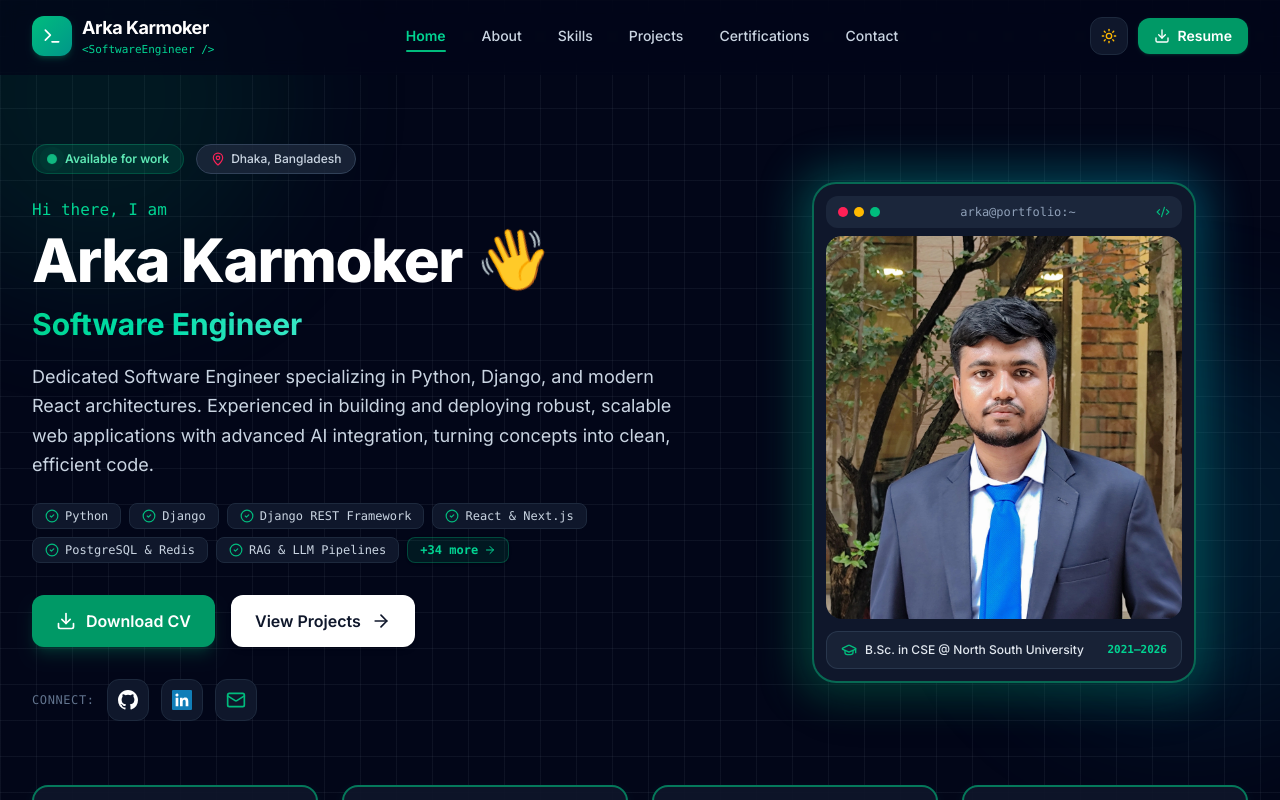
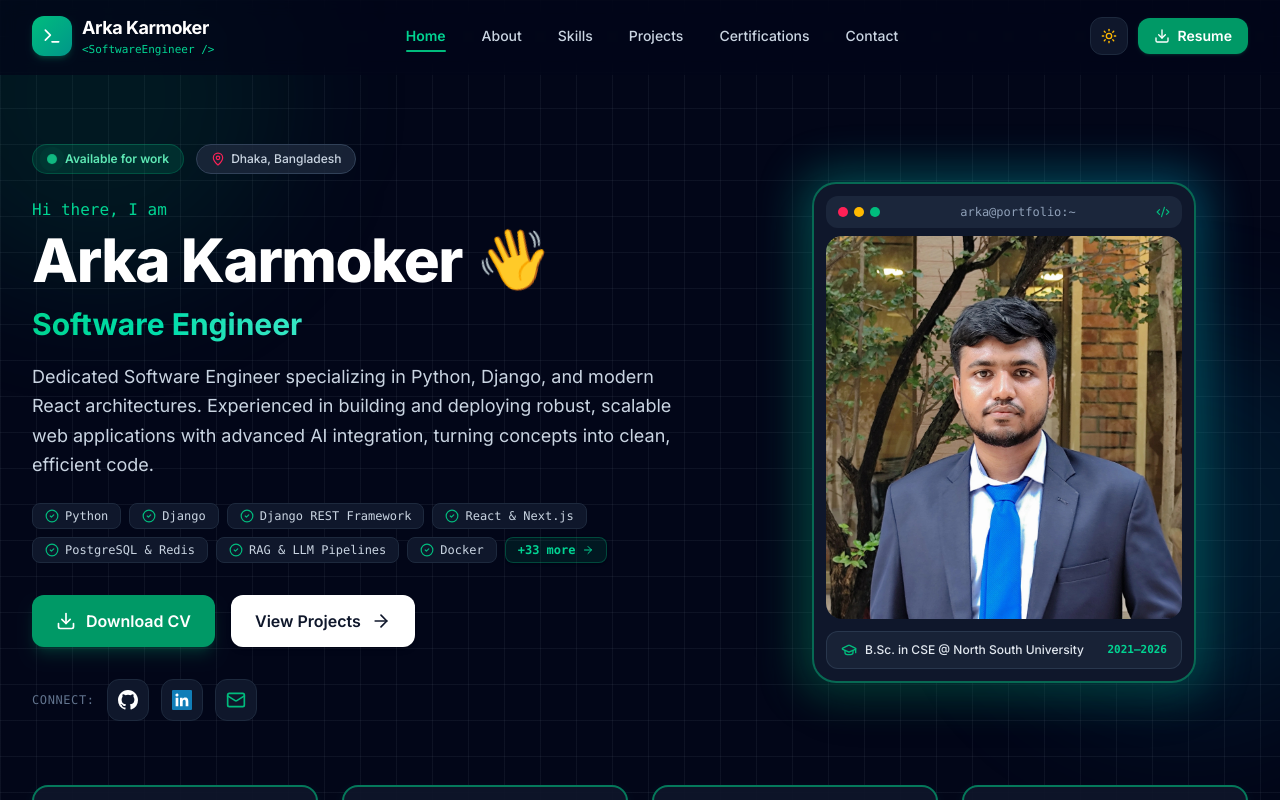
Before and after one commit to ArkaKarmoker/react-portfolio-website, a React (Vite) app: page / in a window 1280 px wide. Shown: the top 800 px of the page. Built offline with nearby package versions, Linux system fonts and the light colour scheme.

Commit message:
feat(hero): add Docker pill to core tech stack highlights

```diff
--- a/src/components/Hero.jsx
+++ b/src/components/Hero.jsx
@@ -9,6 +9,16 @@ import {
   CheckCircle2,
 } from 'lucide-react'
 import { personalInfo, heroStats, allTechnicalBadges } from '../data/portfolioData'
+
+const coreStackPills = [
+  'Python',
+  'Django',
+  'Django REST Framework',
+  'React & Next.js',
+  'PostgreSQL & Redis',
+  'RAG & LLM Pipelines',
+  'Docker',
+]
 
 const Hero = () => {
   return (
@@ -60,14 +70,7 @@ const Hero = () => {
 
             {/* Core Stack Highlights Pill */}
             <div className="flex flex-wrap items-center justify-center lg:justify-start gap-2 mb-8">
-              {[
-                'Python',
-                'Django',
-                'Django REST Framework',
-                'React & Next.js',
-                'PostgreSQL & Redis',
-                'RAG & LLM Pipelines',
-              ].map((tech) => (
+              {coreStackPills.map((tech) => (
                 <span
                   key={tech}
                   className="inline-flex items-center gap-1.5 px-3 py-1 rounded-lg text-xs font-mono font-medium bg-slate-100 dark:bg-slate-900 text-slate-700 dark:text-slate-300 border border-slate-200/80 dark:border-slate-800"
@@ -82,7 +85,7 @@ const Hero = () => {
                 className="inline-flex items-center gap-1.5 px-3 py-1 rounded-lg text-xs font-mono font-semibold bg-emerald-500/10 hover:bg-emerald-500/20 text-emerald-600 dark:text-emerald-400 border border-emerald-500/30 hover:border-emerald-500/60 shadow-sm transition-all hover:scale-105 group"
                 title="Explore all 40+ skills in technical arsenal"
               >
-                <span>+{allTechnicalBadges.length - 6} more</span>
+                <span>+{allTechnicalBadges.length - coreStackPills.length} more</span>
                 <ArrowRight className="w-3 h-3 group-hover:translate-x-0.5 transition-transform" />
               </a>
             </div>
```
